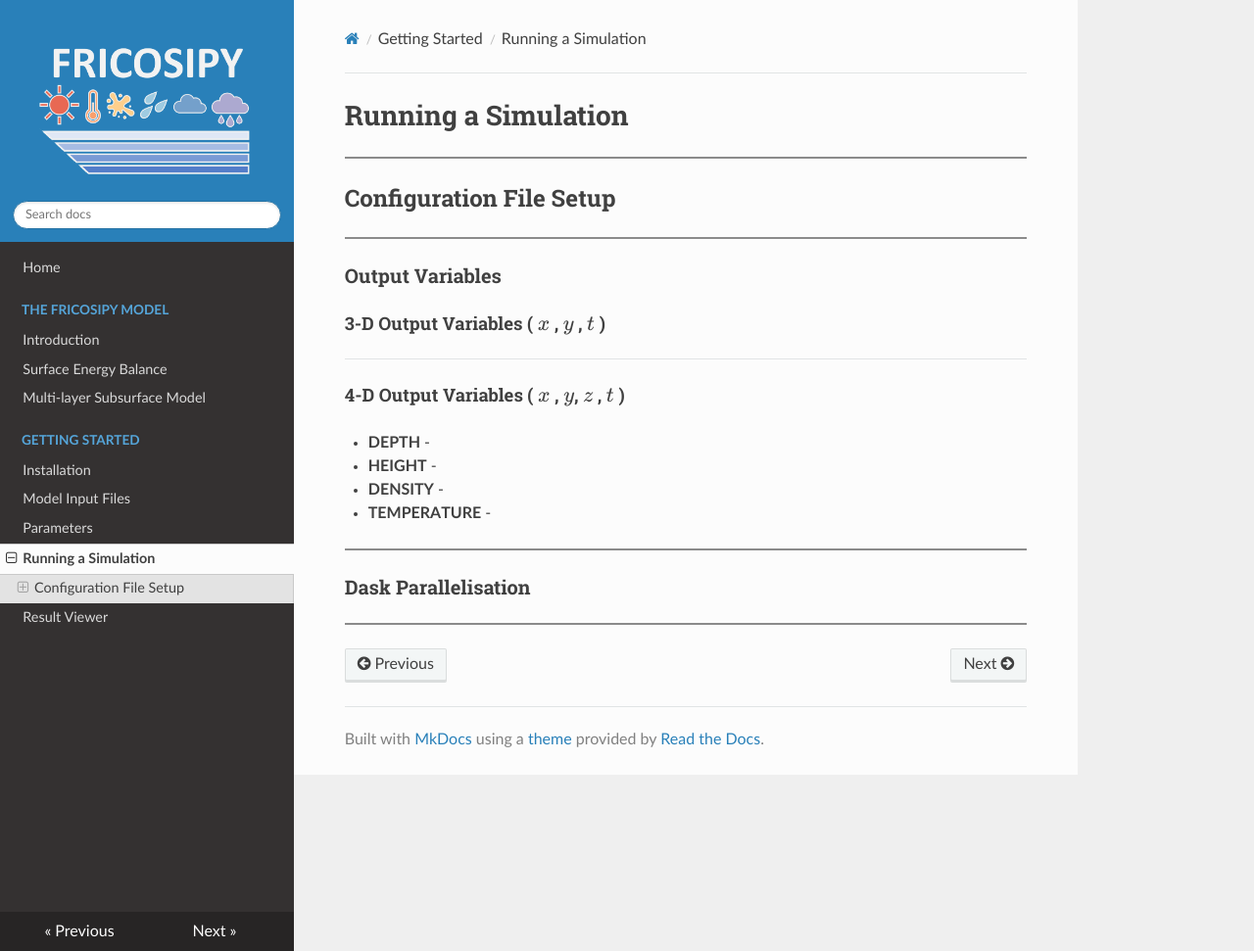
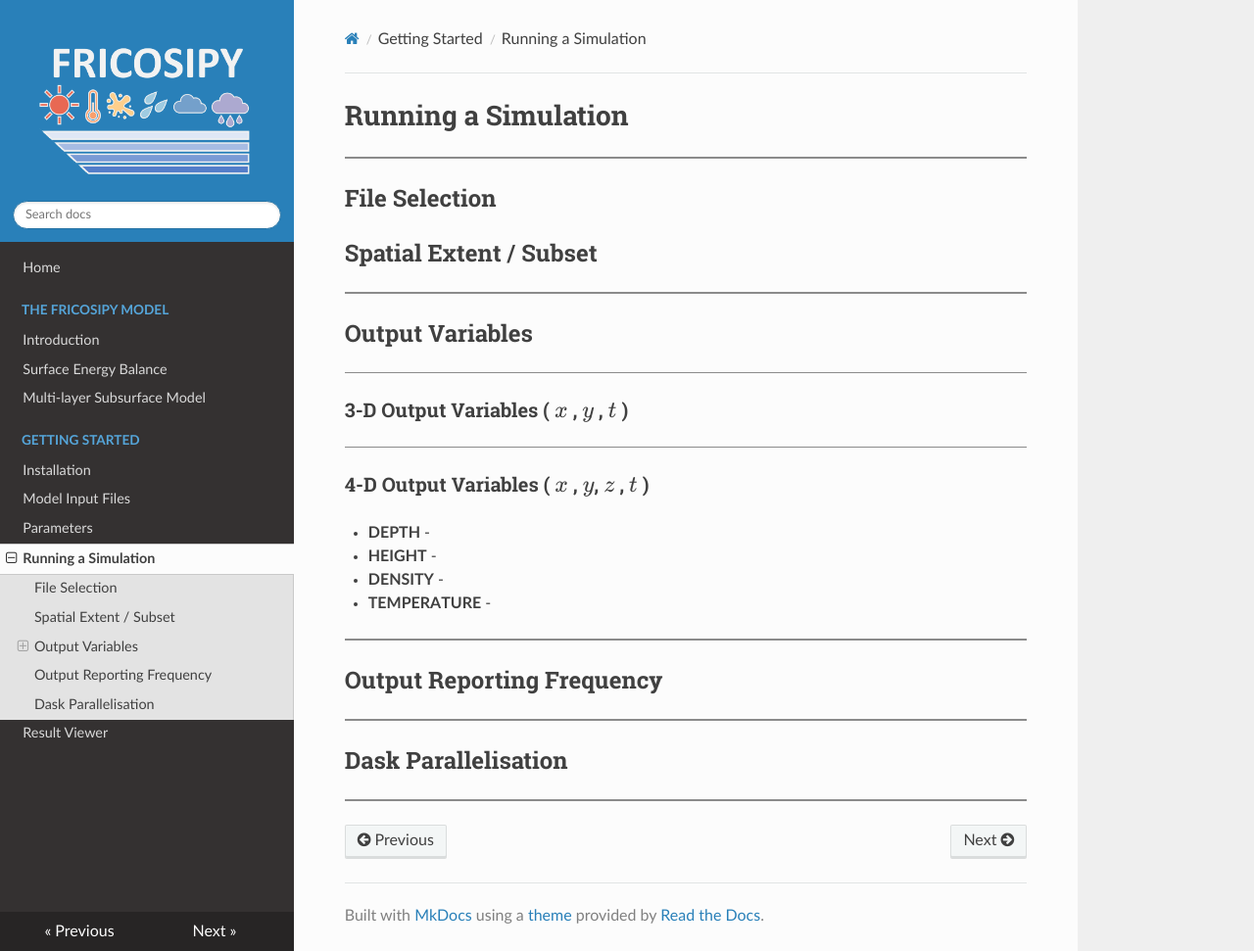
Before and after one commit to MarcusGastaldello/FRICOSIPY, an MkDocs documentation site: the page built from docs/running_a_simulation.md, in a window 1280 px wide and 971 px high. Shown: the whole window at 98% size. Built offline with MkDocs 1.6.1, drawn with Linux system fonts in a browser that asks for light colours; nearby versions of some CDN libraries.

Commit message:
Update running_a_simulation.md

```diff
--- a/docs/running_a_simulation.md
+++ b/docs/running_a_simulation.md
@@ -3,19 +3,26 @@
 
 <hr style="height:2px; background-color:#8b8b8b; border:none;" />
 
-## Configuration File Setup
+## File Selection
 
+
+
+
+
+
+## Spatial Extent / Subset
 
 <hr style="height:2px; background-color:#8b8b8b; border:none;" />
 
-### Output Variables
+## Output Variables
 
+<hr style="height:1px; background-color:#8b8b8b; border:none;" />
 
-#### 3-D Output Variables ( $𝑥$ , $𝑦$ , $t$ )
+### 3-D Output Variables ( $𝑥$ , $𝑦$ , $t$ )
 
----
+<hr style="height:1px; background-color:#8b8b8b; border:none;" />
 
-#### 4-D Output Variables ( $x$ , $𝑦$, $z$ , $t$  )
+### 4-D Output Variables ( $x$ , $𝑦$, $z$ , $t$  )
 
 * **DEPTH** -
 * **HEIGHT** -
@@ -24,6 +31,13 @@
 
 <hr style="height:2px; background-color:#8b8b8b; border:none;" />
 
-### Dask Parallelisation
+## Output Reporting Frequency
+
+
+
 
 <hr style="height:2px; background-color:#8b8b8b; border:none;" />
+
+## Dask Parallelisation
+
+<hr style="height:2px; background-color:#8b8b8b; border:none;" />
```
